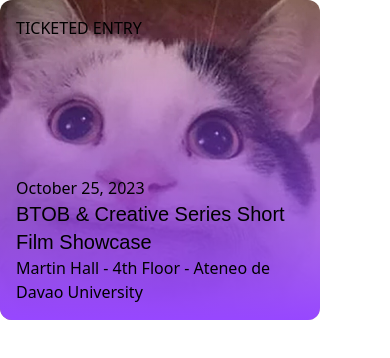
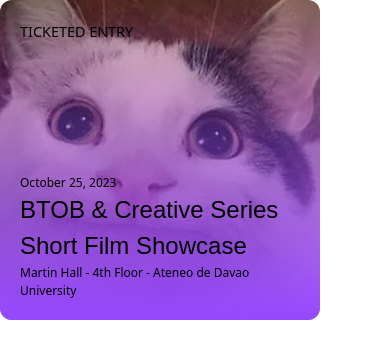
Before and after one commit to SAMAHAN-Systems-Development/sadya-2023-website, a Next.js app: page /EventCard in a window 390 px wide. Shown: the top 358 px of the page. Built offline with nearby package versions, Linux system fonts and the light colour scheme; a web font is replaced by a local one.

Commit message:
refactor: add responsiveness and linear gradient (#7)

```diff
--- a/src/components/ui/EventCard.tsx
+++ b/src/components/ui/EventCard.tsx
@@ -21,12 +21,12 @@ const EventCard: React.FC<CardProps> = ({
     // <div className='flex relative rounded-xl overflow-hidden h-80 md:h-80 md:w-[500px]'>
     <div className='flex relative rounded-xl overflow-hidden h-80 w-full xsm:w-[320px] sm:w-[400px] md:w-[500px]'>
       <Image src={imageUrl} alt={'${title} Photo'} className='absolute object-cover' draggable={false} placeholder='blur' fill/>
-      <div className="flex flex-col z-10 px-4 py-4 justify-between w-full h-full bg-transparent bg-gradient-to-t from-[#9747FF]">
-        <div className="text- ">{title}</div>
+      <div className="flex flex-col z-10 px-5 py-5 justify-between w-full h-full bg-transparent bg-gradient-to-t from-[#9747FF]">
+        <div className="text-base xsm:text-[14.4px] sm:text-[18px] md:text-[18px]">{title}</div>
         <div>
-          <p className="text-gray-700 text-base">{date}</p>
-          <p className="font-londrina text-gray-700 text-xl">{description}</p>
-          <p className="text-gray-700 text-base">{floor}</p>
+          <p className="text-gray-700 xsm:text-[12px] sm:text-[15px] md:text-[15px]">{date}</p>
+          <p className="font-londrina text-gray-700 xsm:text-[24px] sm:text-[30px] md:text-[30px]">{description}</p>
+          <p className="text-gray-700 xsm:text-[12px] sm:text-[15px] md:text-[15px]">{floor}</p>
         </div>
       </div>
     </div>
```
